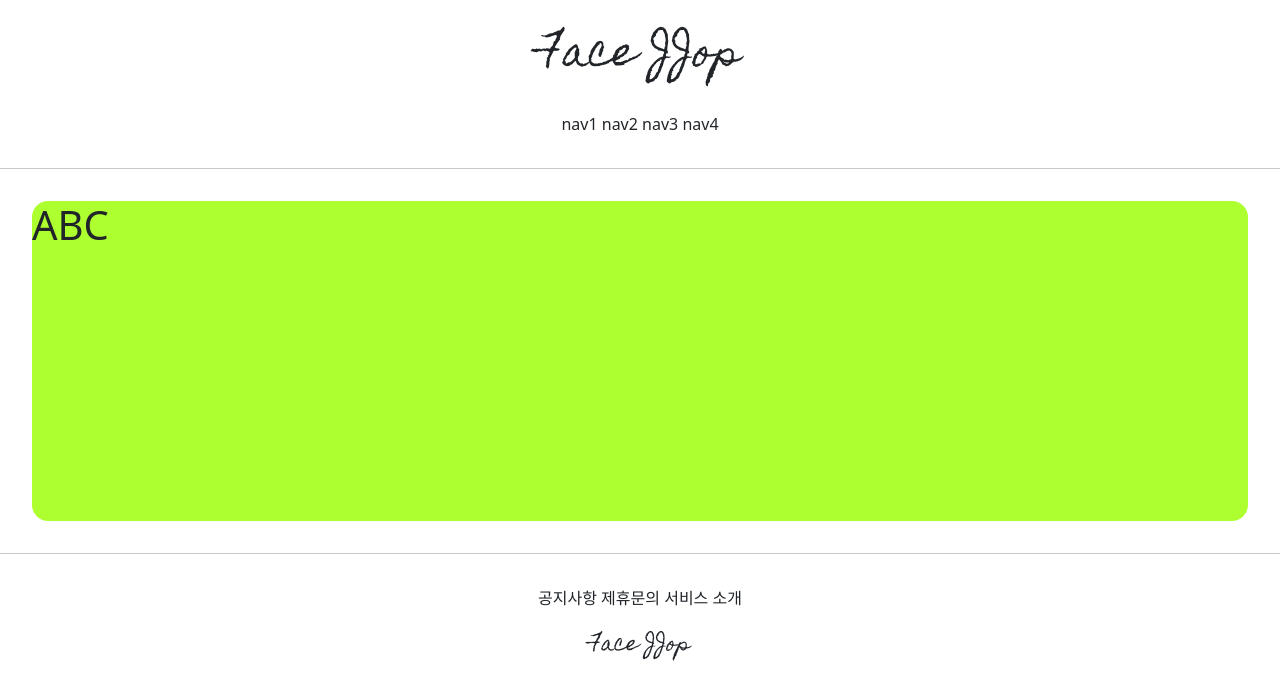
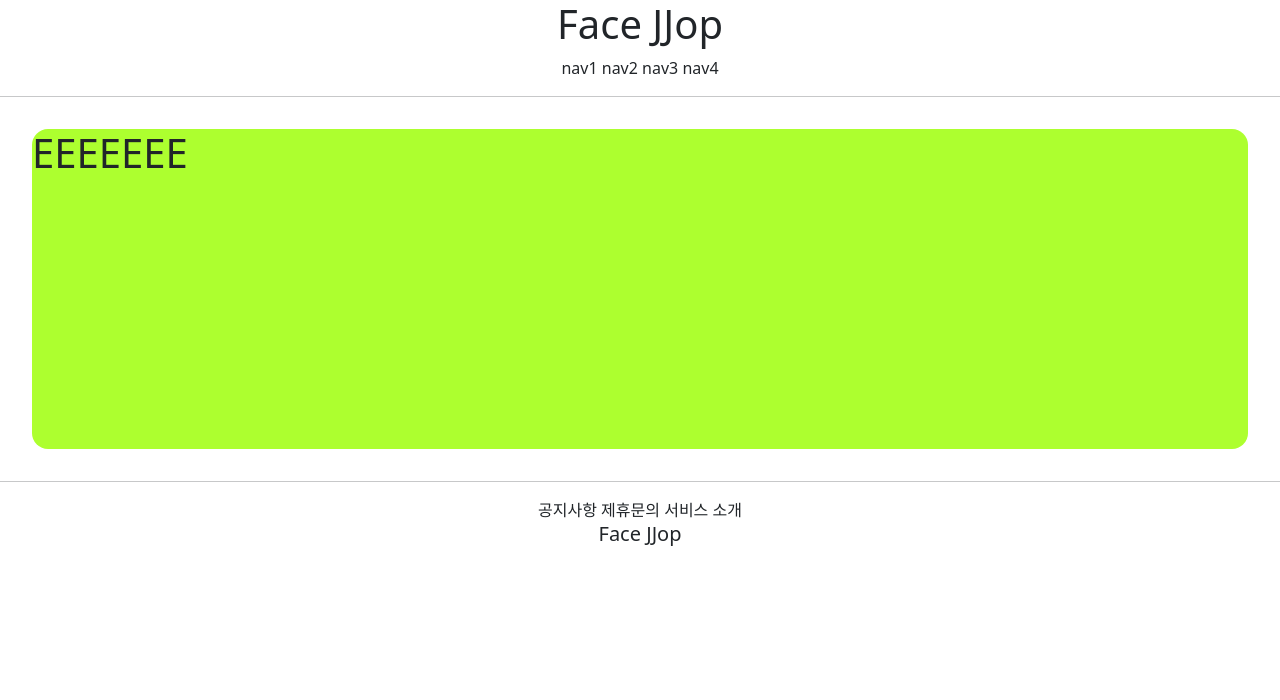
Before and after one commit to TTioTTi/gis_1ban_1, a Django app: page /account/hello_world/ in a window 1280 px wide. Shown: the top 700 px of the page. Run offline with Django 3.2, Linux system fonts and the light colour scheme; parts of the project's set-up code (start-up, migrations or seed data) failed here and were passed over.

Commit message:
7/7 1ban class commit__s1

```diff
--- a/accountapp/templates/accountapp/hello_world.html
+++ b/accountapp/templates/accountapp/hello_world.html
@@ -3,7 +3,7 @@
 {% block content %}
 
     <div style='height: 20rem; background-color: greenyellow; margin: 2rem; border-radius: 1rem;'>
-        <h1>ABC</h1>
+        <h1>EEEEEEE</h1>
     </div>
 
 
--- a/djangoProject001/settings.py
+++ b/djangoProject001/settings.py
@@ -134,6 +134,10 @@
 
 STATIC_URL = '/static/'
 
+STATICFILES_DIRS = [
+    BASE_DIR / "static",
+]
+
 # Default primary key field type
 # https://docs.djangoproject.com/en/3.2/ref/settings/#default-auto-field
 
--- a/templates/footer.html
+++ b/templates/footer.html
@@ -1,11 +1,11 @@
 <div style="text-align: center">
 
-    <div style="margin-top: 2rem">
+    <div class = "pragmatic_footer_button">
         <span>공지사항</span>
         <span>제휴문의</span>
         <span>서비스 소개</span>
     </div>
-    <div style="margin: 1.5rem 0; font-family: 'Homemade Apple', cursive;">
+    <div class = "pragmatic_footer_logo">
         <h5>Face JJop</h5>
     </div>
 
--- a/templates/head.html
+++ b/templates/head.html
@@ -1,3 +1,5 @@
+{% load static %}
+
 <head>
     <meta charset="UTF-8">
     <title>ABC</title>
@@ -10,5 +12,7 @@
     <link rel="preconnect" href="https://fonts.gstatic.com" crossorigin>
     <link href="https://fonts.googleapis.com/css2?family=Homemade+Apple&display=swap" rel="stylesheet">
 
+    {# default css links #}
+    <link rel="stylesheet" type="text/css" href="{% static "base.css" %}">
 
 </head>
--- a/templates/header.html
+++ b/templates/header.html
@@ -1,9 +1,9 @@
 <div style="text-align: center">
 
-    <div style="margin: 2rem 0; font-family: 'Homemade Apple', cursive;">
+    <div class = "pragmatic_header_logo">
         <h1>Face JJop</h1>
     </div>
-    <div style="margin-bottom: 2rem">
+    <div class = "pragmatic_header_button">
         <span>nav1</span>
         <span>nav2</span>
         <span>nav3</span>
```
